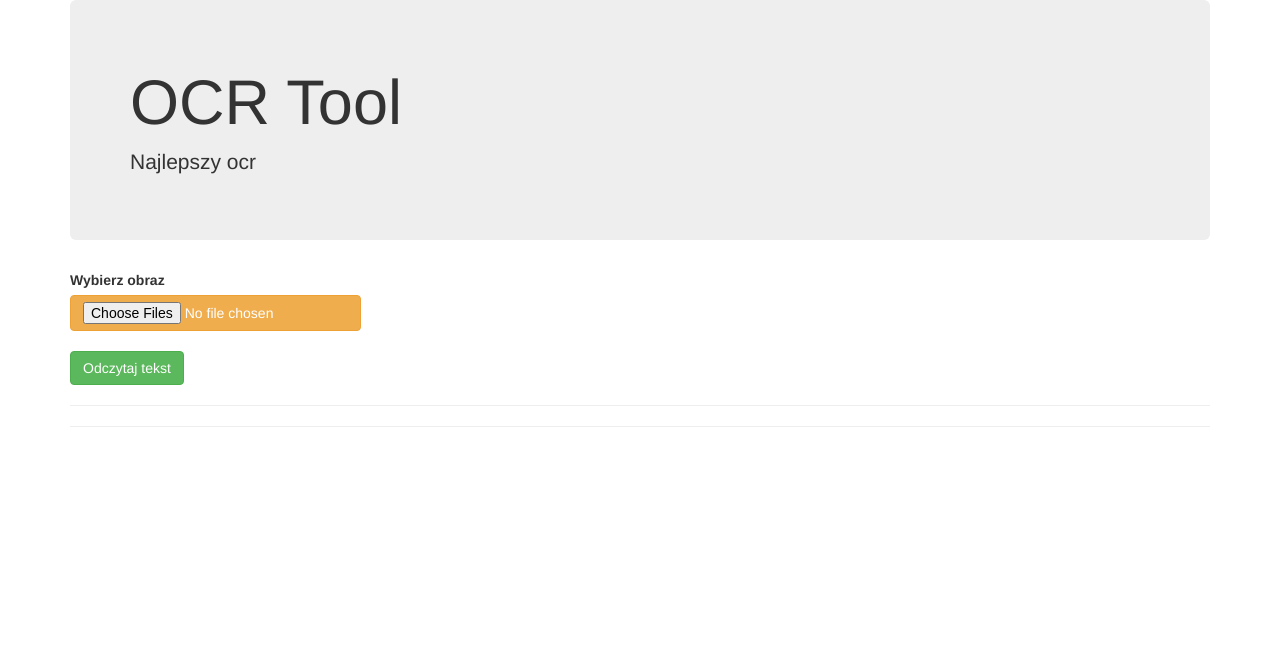
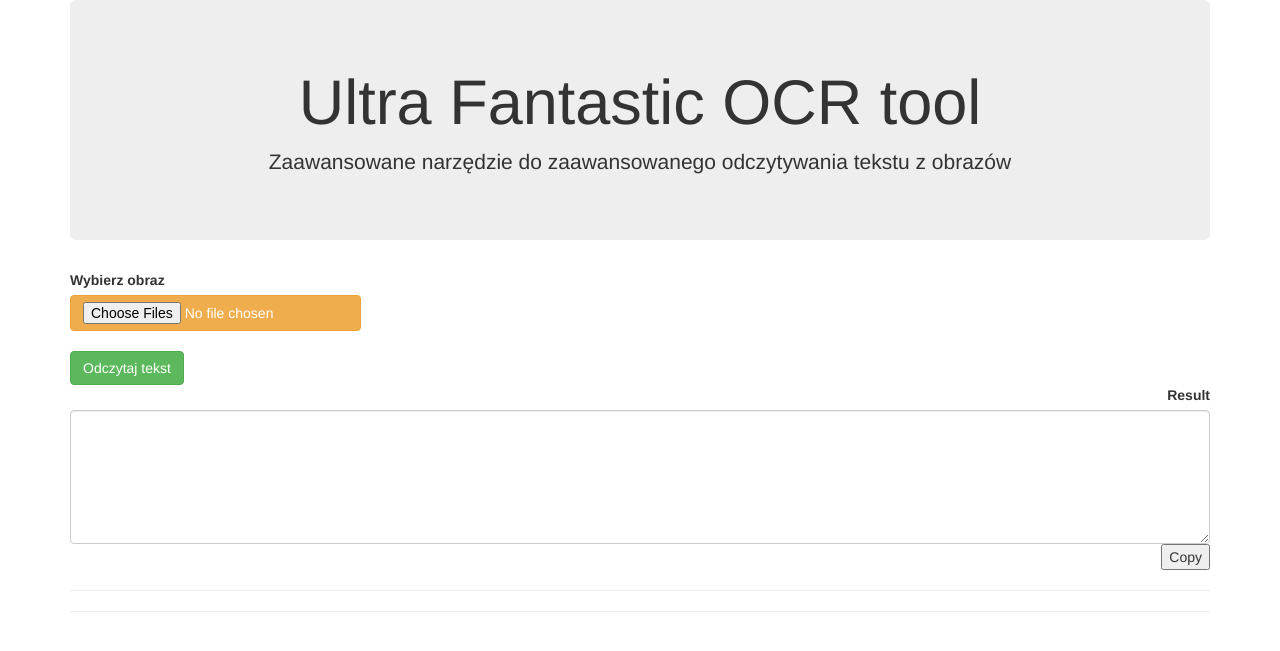
Before and after one commit to Barthomieu/fastapi_ocr, a FastAPI app: page / in a window 1280 px wide. Shown: the top 651 px of the page. Run offline with FastAPI, Linux system fonts and the light colour scheme; some libraries are stand-ins or nearby versions.

Commit message:
fix: change result presentation, change function to async

```diff
--- a/main.py
+++ b/main.py
@@ -16,9 +16,9 @@ def home(request: Request):
 
 
 @app.post("/extract_text")
-def perform_ocr(image: UploadFile = File(...)):
+async def perform_ocr(image: UploadFile = File(...)):
     temp_file = _save_file_to_disc(image, path="temp", save_as="temp")
-    text = ocr.read_image(temp_file)
+    text = await ocr.read_image(temp_file)
     return {"filename": image.filename, "text": text}
 
 def _save_file_to_disc(uploaded_file, path=".", save_as="default"):
--- a/templates/index.html
+++ b/templates/index.html
@@ -10,16 +10,22 @@
 </head>
 <body>
   <div class="container">
-    <div class="jumbotron">
-      <h1> OCR Tool </h1>
-      <p> Najlepszy ocr  <p>
+    <div class="jumbotron" style="text-align:center">
+      <h1>  Ultra Fantastic OCR tool </h1>
+      <p> Zaawansowane narzędzie do zaawansowanego odczytywania tekstu z obrazów  <p>
     </div>
     <label for="image_file">Wybierz obraz</label>
     <input class="btn btn-warning" type="file" id="image_file" name="myfile" multiple>
     <br>
     <button class="btn btn-success" onclick="performOCR()"> Odczytaj tekst </button>
+     <br>
+    <div class="form-group" align="right">
+    <label for="resultTextarea1">Result</label>
+    <textarea style="float:right" class="form-control" id="resultTextarea1" rows="6" ></textarea>
+      <br>
+      <button onclick="copy()">Copy</button>
+    </div>
 
-    <br>
 
     <hr style="width:100%;text-align:left;margin-left:0">
     <hr style="width:100%;text-align:left;margin-left:0">
@@ -28,6 +34,13 @@
 </body>
 
 <script>
+  function copy() {
+  let textarea = document.getElementById("textarea");
+  textarea.select();
+  document.execCommand("copy");
+}
+
+
   function performOCR(){
     var files = document.getElementById("image_file").files
     var formData = new FormData();
@@ -42,7 +55,8 @@
       cache: false,
       processData: false,
       success: function (data){
-        swal("Odczytany tekst", data.text);
+        <!--swal("Odczytany tekst", data.text);-->
+        $("#resultTextarea1").val(data.text);
       }
     });
 
--- a/utils/image_ocr.py
+++ b/utils/image_ocr.py
@@ -3,7 +3,7 @@ import os
 import sys
 pytesseract.pytesseract.tesseract_cmd = r'C:/Program Files/Tesseract-OCR/tesseract.exe'
 
-def read_image(img_path, lang='eng'):
+async def read_image(img_path, lang='eng'):
     """
     Performs OCR on a single image
     :img_path: str, path to the image file
```
